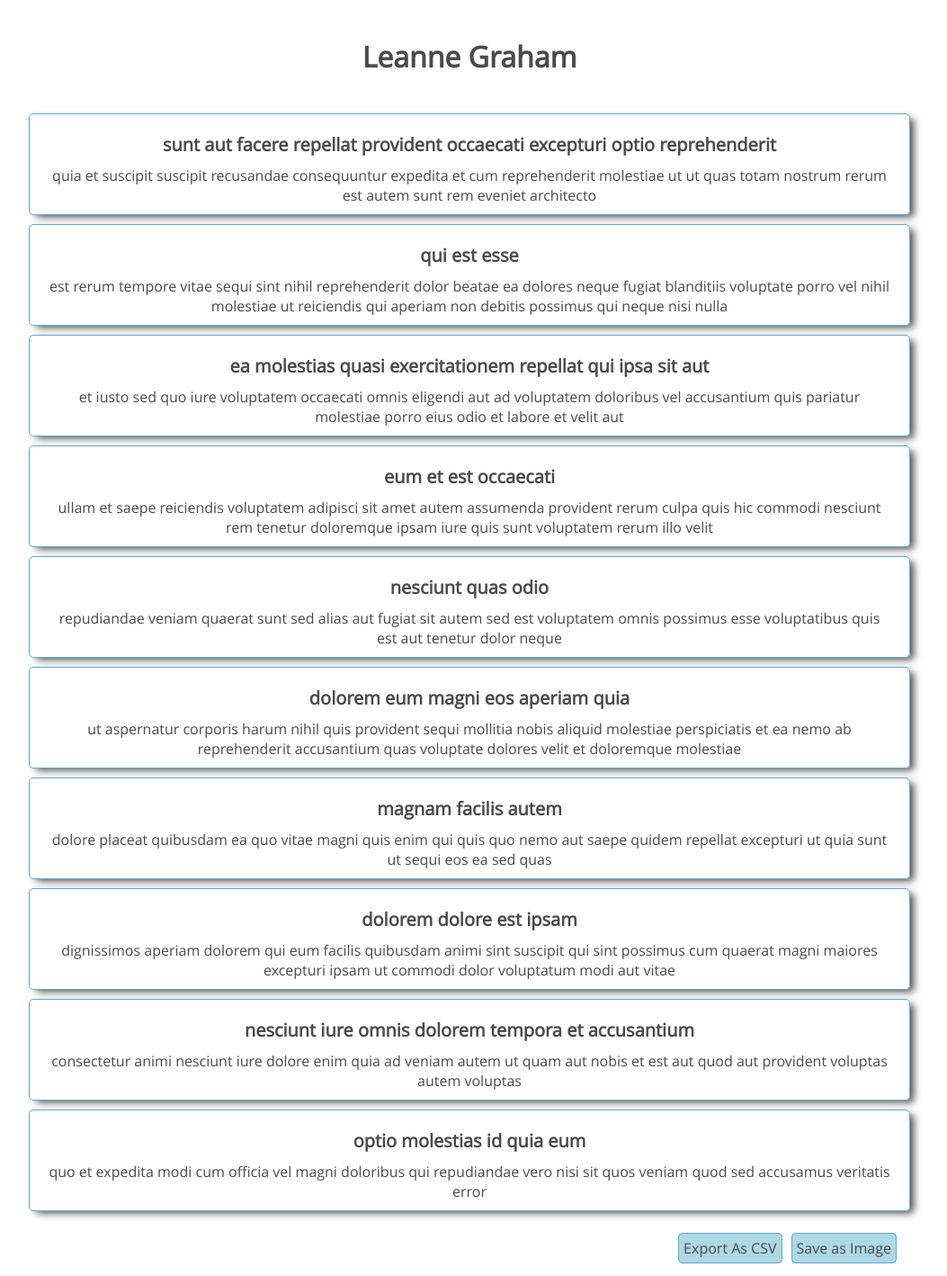
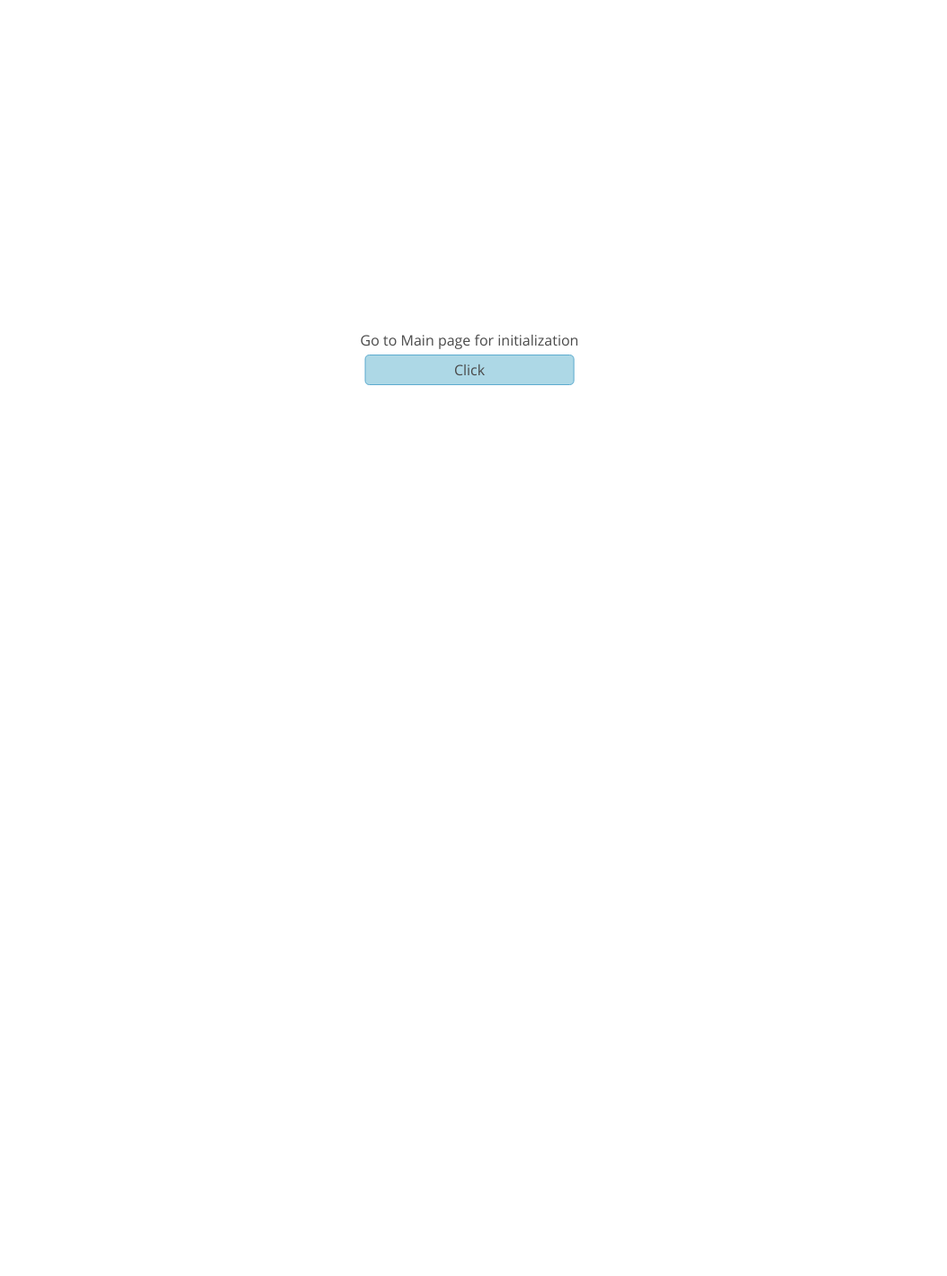
Before and after one commit to navetisyan/lazy-loading-app, a React (Create React App) app: page /1 in a window 1280 px wide. Shown: the whole page at 90% size, without its empty margins (118-1171 px from the left). After the commit the page ends 800 px from the top, so only its background shows below. Built offline with nearby package versions, Linux system fonts and the light colour scheme.

Commit message:
sharing data between routes by context

```diff
--- a/src/App.css
+++ /dev/null
@@ -1,38 +0,0 @@
-.App {
-  text-align: center;
-}
-
-.App-logo {
-  height: 40vmin;
-  pointer-events: none;
-}
-
-@media (prefers-reduced-motion: no-preference) {
-  .App-logo {
-    animation: App-logo-spin infinite 20s linear;
-  }
-}
-
-.App-header {
-  background-color: #282c34;
-  min-height: 100vh;
-  display: flex;
-  flex-direction: column;
-  align-items: center;
-  justify-content: center;
-  font-size: calc(10px + 2vmin);
-  color: white;
-}
-
-.App-link {
-  color: #61dafb;
-}
-
-@keyframes App-logo-spin {
-  from {
-    transform: rotate(0deg);
-  }
-  to {
-    transform: rotate(360deg);
-  }
-}
--- a/src/App.js
+++ b/src/App.js
@@ -1,14 +1,24 @@
-import './App.css';
+import { useState } from 'react';
 import { Routes, Route } from 'react-router-dom';
 import Home from './routes/home/home.component';
 import Profile from './routes/profile/profile.component';
+import DataContext from './dataContext';
 
 function App() {
+  const [data, setData] = useState(null);
+
+  const value = {
+    data,
+    setData,
+  };
+
   return (
-    <Routes>
-      <Route path="/" element={<Home />}></Route>
-      <Route path="/:userId" element={<Profile />}></Route>
-    </Routes>
+    <DataContext.Provider value={value}>
+      <Routes>
+        <Route path="/" element={<Home />}></Route>
+        <Route path="/:userId" element={<Profile />}></Route>
+      </Routes>
+    </DataContext.Provider>
   );
 }
 
--- /dev/null
+++ b/src/components/common.styles.jsx
@@ -0,0 +1,22 @@
+import { css } from 'styled-components';
+
+export const btn = css`
+  background-color: lightblue;
+  color: #4a4a4a;
+  padding: 5px;
+  text-decoration: none;
+  border: 1px solid rgb(93, 171, 207);
+  border-radius: 5px;
+  margin: 5px;
+`;
+
+export const btnHover = css`
+  background-color: rgb(93, 171, 207);
+  color: white;
+  cursor: pointer;
+`;
+
+export const header = css`
+  padding: 20px;
+  text-align: center;
+`;
--- a/src/components/user-item/user-item.styles.jsx
+++ b/src/components/user-item/user-item.styles.jsx
@@ -1,21 +1,14 @@
 import styled from 'styled-components';
+import { btn, btnHover } from '../common.styles';
 
 export const BtnWrapper = styled.div`
   text-align: right;
   padding: 20px;
   a {
-    background-color: lightblue;
-    color: #4a4a4a;
-    padding: 5px;
-    text-decoration: none;
-    border: 1px solid rgb(93, 171, 207);
-    border-radius: 5px;
-    margin: 5px;
+    ${btn}
   }
   a:hover {
-    background-color: rgb(93, 171, 207);
-    color: white;
-    cursor: pointer;
+    ${btnHover}
   }
 
   a.save-btn {
--- a/src/components/users/users.component.jsx
+++ b/src/components/users/users.component.jsx
@@ -1,14 +1,16 @@
-import { useState, useEffect } from 'react';
+import { useLayoutEffect, useContext } from 'react';
 import { useNavigate } from 'react-router-dom';
-import customData from '../../data/customData';
+import loadCustomData from '../../utils/customData';
 import { Block, GridWrapper } from './users.styles';
+import DataContext from '../../dataContext';
 
 const UsersList = () => {
   const navigate = useNavigate();
-  const [data, setData] = useState();
-  useEffect(() => {
-    setData(customData);
-  }, []);
+  const { data, setData } = useContext(DataContext);
+
+  useLayoutEffect(() => {
+    if (!data) setData(loadCustomData());
+  }, [data]);
 
   const navigateToUser = (id) => {
     navigate(`/${id}`);
--- /dev/null
+++ b/src/dataContext.js
@@ -0,0 +1,8 @@
+import React from 'react';
+
+const DataContext = React.createContext({
+  data: null,
+  setData: () => {},
+});
+
+export default DataContext;
--- a/src/routes/home/home.component.jsx
+++ b/src/routes/home/home.component.jsx
@@ -12,7 +12,7 @@ const Home = () => {
   return (
     <HomeWrapper>
       <Suspense fallback={<Loader />}>
-        <Header>Users Found in the database</Header>
+        <Header>Users Found In The Store</Header>
         <Users />
       </Suspense>
     </HomeWrapper>
--- a/src/routes/home/home.styles.jsx
+++ b/src/routes/home/home.styles.jsx
@@ -1,8 +1,8 @@
 import styled from 'styled-components';
+import { header } from '../../components/common.styles';
 
 export const HomeWrapper = styled.div``;
 
 export const Header = styled.h1`
-  padding: 20px;
-  text-align: center;
+  ${header}
 `;
--- a/src/routes/profile/profile.component.jsx
+++ b/src/routes/profile/profile.component.jsx
@@ -1,28 +1,51 @@
-import { useState, useEffect } from 'react';
-import { useParams } from 'react-router-dom';
-import customData from '../../data/customData';
+import { useState, useEffect, useContext } from 'react';
+import { useParams, useNavigate } from 'react-router-dom';
 import UserItem from '../../components/user-item/user-item.component';
 import { Header } from '../home/home.styles';
+import { Message, ButtonBox } from './profile.styles';
+import DataContext from '../../dataContext';
 
 const Profile = () => {
   const [user, setUser] = useState();
   const { userId } = useParams();
+  const { data } = useContext(DataContext);
+  const navigate = useNavigate();
 
   useEffect(() => {
-    const user = customData.find((data) => data.id === parseInt(userId));
+    if (data) {
+      const user = data.find((data) => data.id === parseInt(userId));
       setUser(user);
-  }, [userId]);
+    }
+    // add following lines to change behavior of loading users data
+    // on profile's page too
+    // else {
+    //   setData(loadCustomData());
+    // }
+  }, [userId, data]);
 
   return (
     <>
+      {data ? (
+        <>
           <Header>{user ? user.name : ''}</Header>
-
+          <>
             {user ? (
               <div>
                 <UserItem user={user} />
               </div>
             ) : (
-        <div>User doesn`t exist</div>
+              <Message>
+                User doesn`t exist
+                <ButtonBox onClick={() => navigate('/')}>Click</ButtonBox>
+              </Message>
+            )}
+          </>
+        </>
+      ) : (
+        <Message>
+          Go to Main page for initialization
+          <ButtonBox onClick={() => navigate('/')}>Click</ButtonBox>
+        </Message>
       )}
     </>
   );
--- a/src/routes/profile/profile.styles.jsx
+++ b/src/routes/profile/profile.styles.jsx
@@ -0,0 +1,17 @@
+import styled from 'styled-components';
+import { header, btn } from '../../components/common.styles';
+
+export const Header = styled.h1`
+  ${header}
+`;
+
+export const Message = styled.div`
+  position: fixed;
+  left: 50%;
+  top: 50%;
+  transform: translate(-50%, -50%);
+`;
+
+export const ButtonBox = styled.div`
+  ${btn}
+`;
--- a/src/data/customData.js
+++ b/src/utils/customData.js
@@ -1,7 +1,7 @@
-import posts from './posts.json';
-import users from './users.json';
+import posts from '../data/posts.json';
+import users from '../data/users.json';
 
-export default (() => {
+const loadCustomData = () => {
   console.log('customData intializing...');
   const postsCollected = posts.reduce((aggr, post) => {
     const { userId, ...otherProps } = post;
@@ -14,6 +14,6 @@ export default (() => {
   return users.map((user) => {
     return { ...user, posts: postsCollected[user.id] };
   });
-})();
+};
 
-//export default customData;
+export default loadCustomData;
```
Lines whose indentation alone changed are shown as unchanged.
